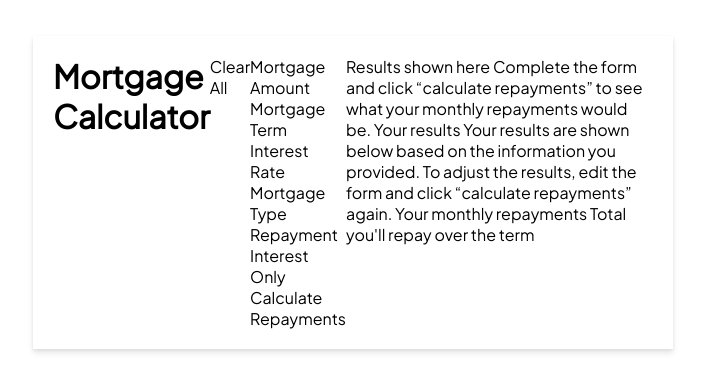
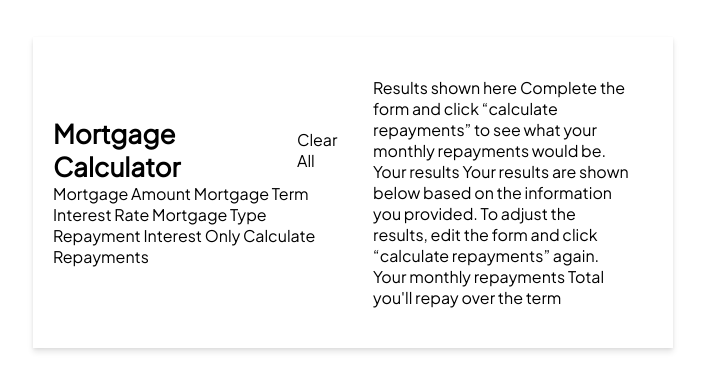
Before and after one commit to apetranov/mortgage-repaiment-calculator, a plain HTML site: page index.html in a window 1280 px wide. Shown: the part 208-600 px from the top of the page, without its empty margins (287-992 px from the left). Drawn offline with Linux system fonts and the light colour scheme.

Commit message:
Style h1

```diff
--- a/styles.css
+++ b/styles.css
@@ -31,11 +31,26 @@ body {
 
 .actions {
   display: flex;
-  flex-direction: row;
+  flex-direction: column;
+  justify-content: center;
+  align-items: center;
+  width: 50%;
 }
 
 .actions1 {
   display: flex;
+  justify-content: center;
+  align-items: center;
+  gap: 10px;
+}
+
+.actions h1 {
+  font-size: 26px;
+}
+
+.results {
+  padding: 20px;
+  width: 50%;
 }
 
 @media (max-width: 768px) {
```
